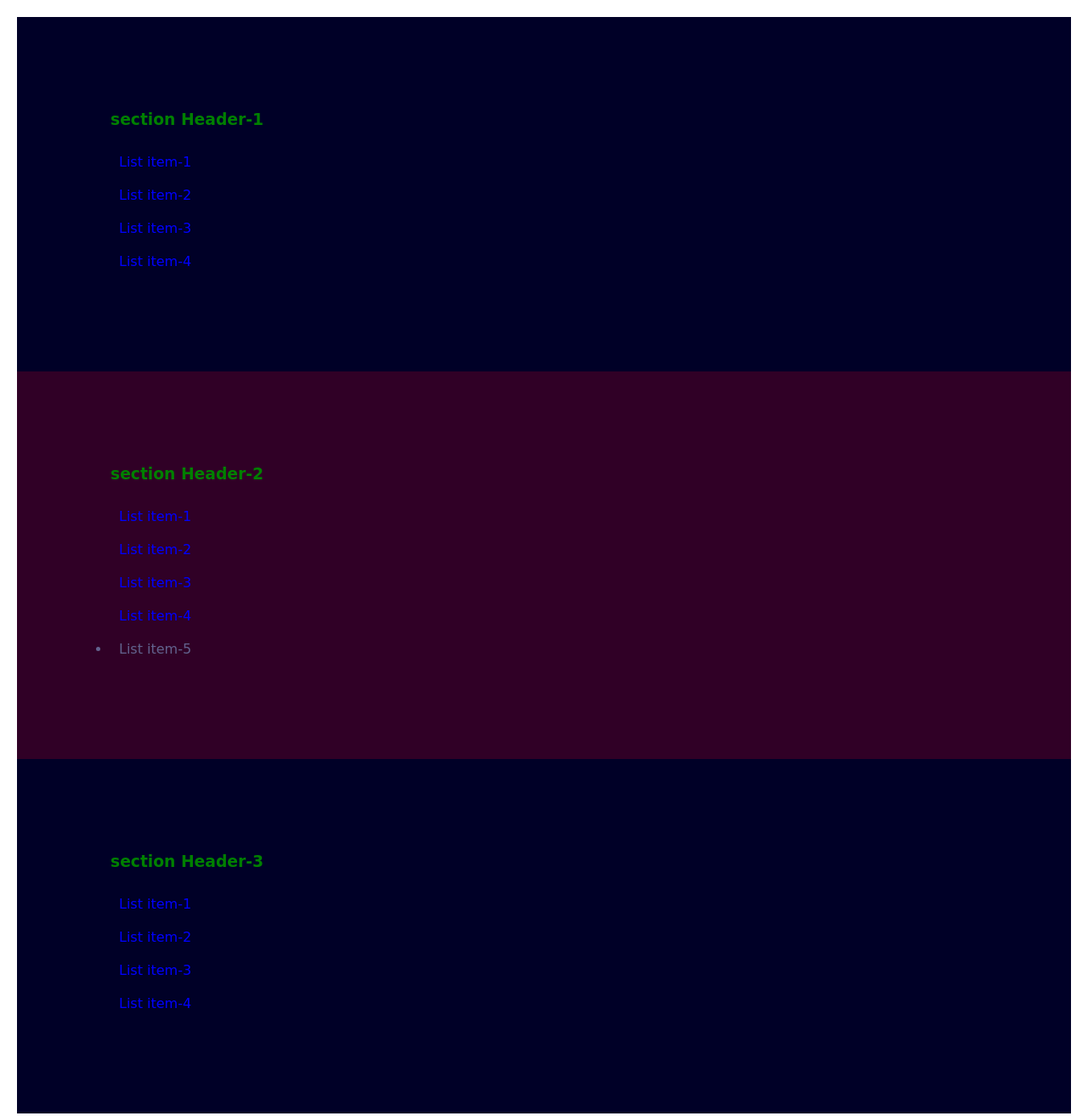
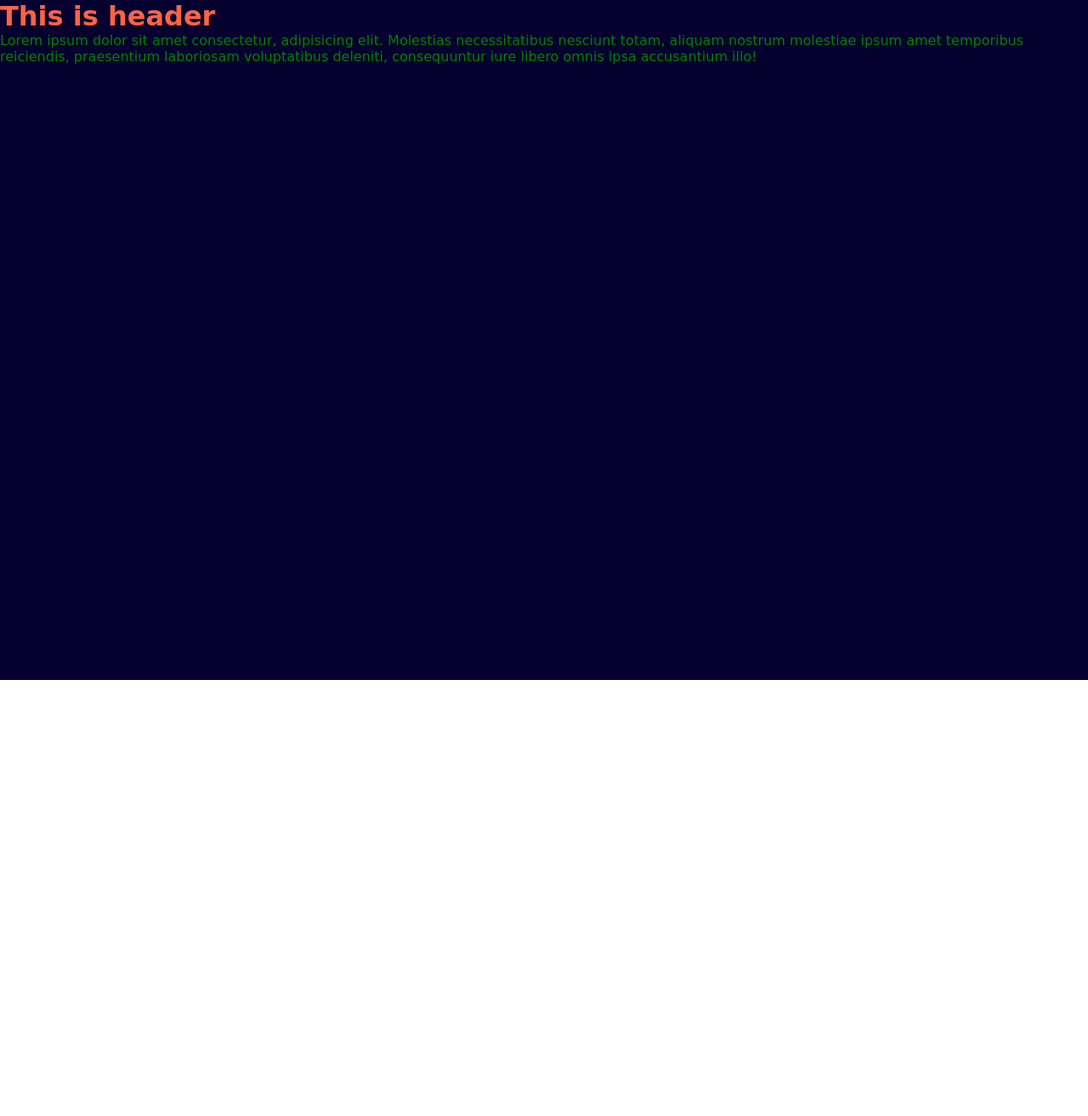
Before and after one commit to shohag390/dom-javascript, a plain HTML site: page index.html in a window 1280 px wide. Shown: the whole page at 85% size. After the commit the page ends 800 px from the top, so only its background shows below. Drawn offline with Linux system fonts and the light colour scheme.

Commit message:
get element by id

```diff
--- a/index.html
+++ b/index.html
@@ -9,34 +9,17 @@
 </head>
 
 <body>
-    <section id="section-one">
-        <h3 class="section-header">section Header-1</h3>
-        <ul class="list-contaner-one">
-            <li class="list-item">List item-1</li>
-            <li class="list-item">List item-2</li>
-            <li class="list-item">List item-3</li>
-            <li class="list-item">List item-4</li>
-        </ul>
-    </section>
-    <section id="section-two">
-        <h3 class="section-header">section Header-2</h3>
-        <ul id="list-contaner-two">
-            <li class="list-item">List item-1</li>
-            <li class="list-item">List item-2</li>
-            <li class="list-item">List item-3</li>
-            <li class="list-item">List item-4</li>
-        </ul>
-    </section>
-    <section id="section-three">
-        <h3 class="section-header">section Header-3</h3>
-        <ul class="list-contaner-three">
-            <li class="list-item">List item-1</li>
-            <li class="list-item">List item-2</li>
-            <li class="list-item">List item-3</li>
-            <li class="list-item">List item-4</li>
-        </ul>
-    </section>
+    <header>
 
+    </header>
+    <main>
+        <div id="sectionOne" class="section-one">
+            <h1 id="header">This is header</h1>
+        </div>
+    </main>
+    <footer>
+
+    </footer>
 
 
 
--- a/js/script.js
+++ b/js/script.js
@@ -1,24 +1,10 @@
-const tagName = document.getElementsByTagName('h3');
+const headerOne = document.getElementById("header");
+headerOne.style.color = "tomato";
 
-for (const tag of tagName) {
-    tag.style.color = "green";
-    tag.style.listStyle = "none"
-}
 
-// const lists = document.getElementsByClassName("list-item")
-// for (const element of lists) {
-//     element.style.color = "red"
+const sectionOne = document.getElementById("sectionOne");
+const p = document.createElement("p");
+p.innerText = "Lorem ipsum dolor sit amet consectetur, adipisicing elit. Molestias necessitatibus nesciunt totam, aliquam nostrum molestiae ipsum amet temporibus reiciendis, praesentium laboriosam voluptatibus deleniti, consequuntur iure libero omnis ipsa accusantium illo!"
 
-// }
-
-const lists = document.querySelectorAll(".list-item");
-for (const list of lists) {
-    list.style.color = "blue";
-    list.style.listStyle = "none"
-}
-
-const listContanear = document.getElementById("list-contaner-two");
-const li = document.createElement("li");
-li.innerText = "List item-5";
-console.log(li);
-listContanear.appendChild(li)
+sectionOne.appendChild(p);
+sectionOne.style.color = "green"
--- a/style/style.css
+++ b/style/style.css
@@ -3,23 +3,11 @@
     padding: 0;
     box-sizing: border-box;
     font-family: cursive;
-    padding: 10px;
 }
 
-#section-one {
-    background-color: #000027;
-    color: #62628e;
-    padding: 100px;
+.section-one {
+    height: 100vh;
+    width: 100%;
+    background: #05002d;
+    color: white;
 }
-
-#section-two {
-    background-color: #300026;
-    color: #62628e;
-    padding: 100px;
-}
-
-#section-three {
-    background-color: #000027;
-    color: #62628e;
-    padding: 100px;
-}
```
